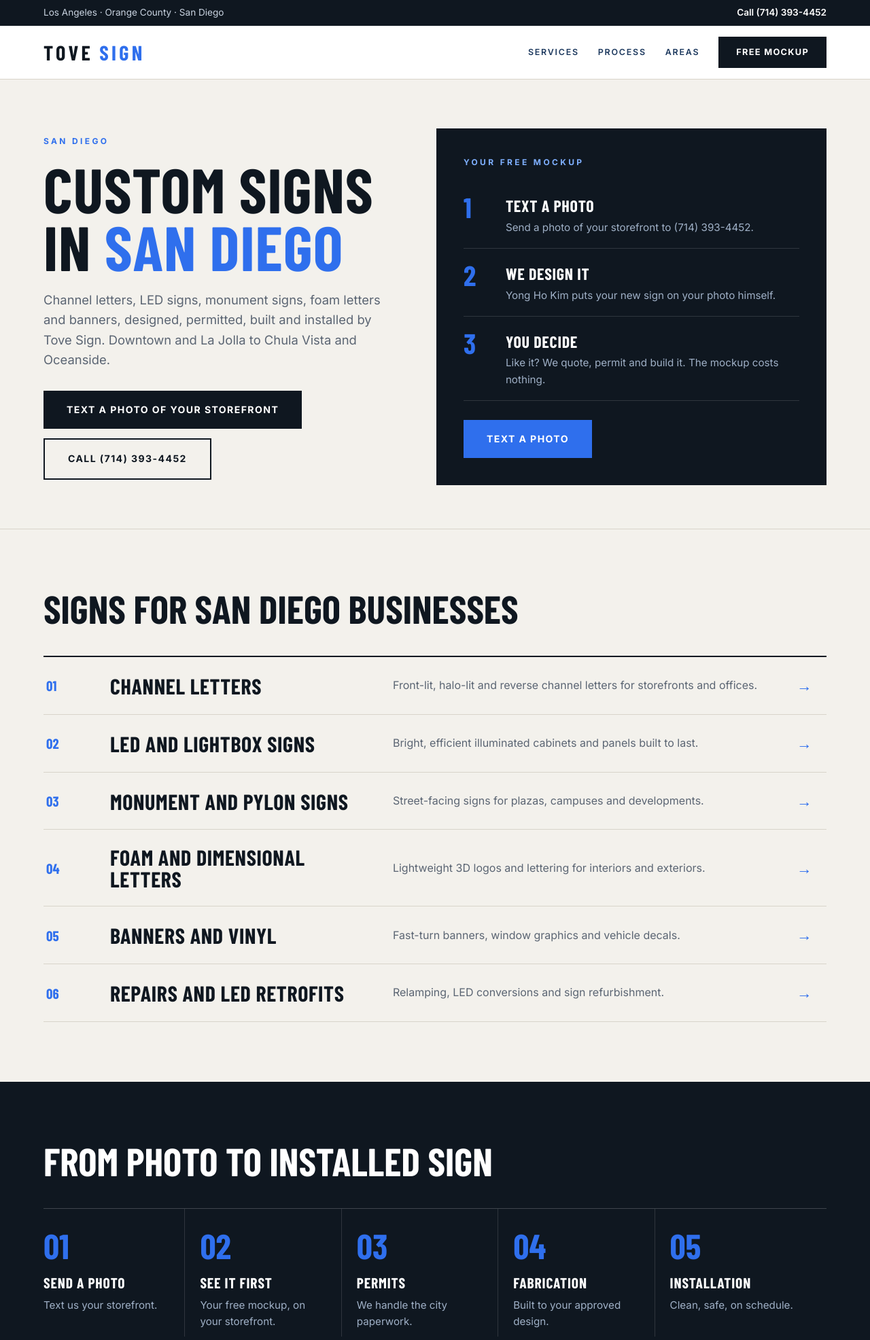
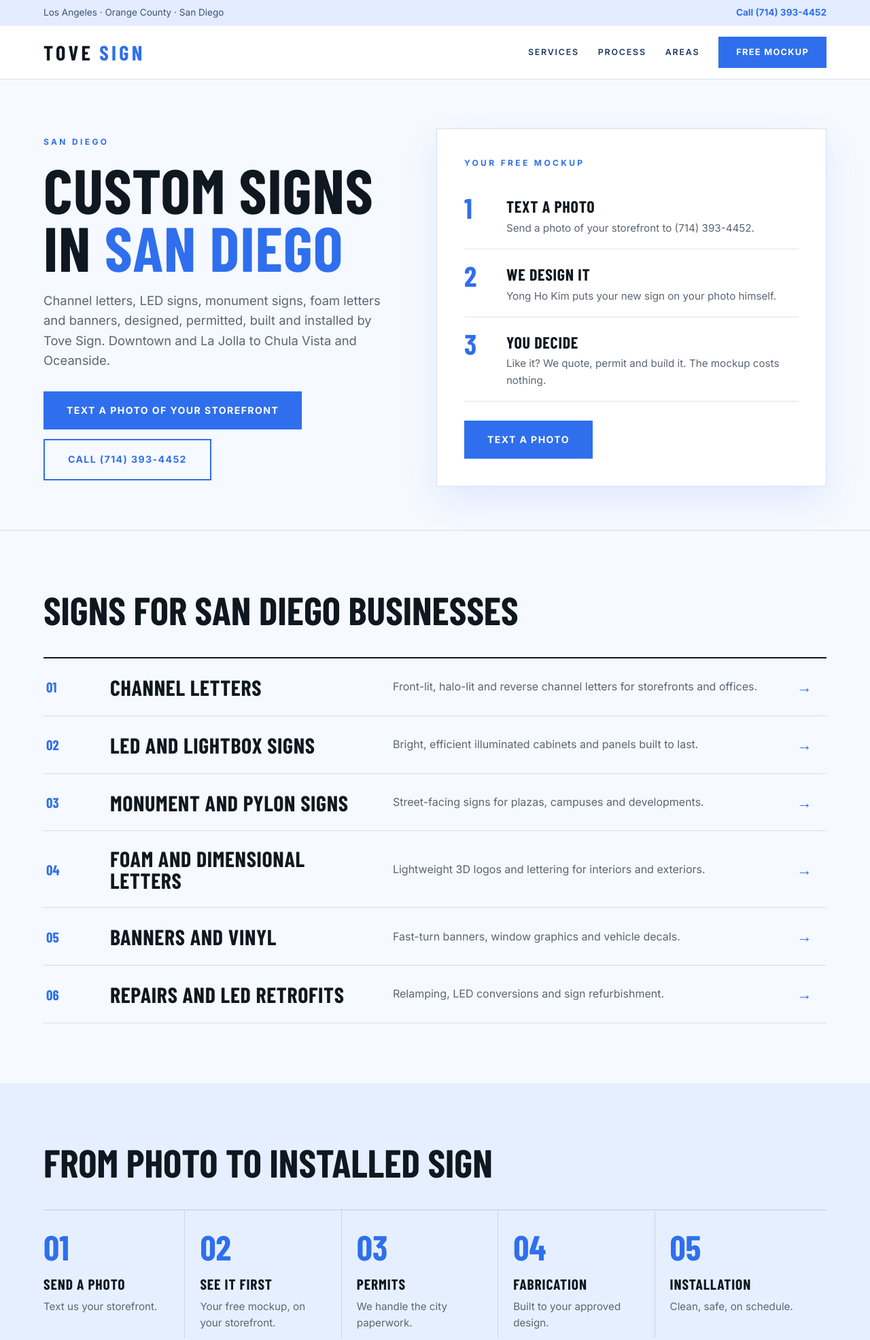
Before and after one commit to jaydenykim/tove-sign, a plain HTML site: page san-diego/index.html in a window 1280 px wide. Shown: the top 1972 px of the page at 68% size. Drawn offline with nearby package versions, Linux system fonts and the light colour scheme; a web font is replaced by a local one.

Commit message:
Light blue and white theme, remove all dark sections
Co-Authored-By: Claude Sonnet 5.5 <noreply@anthropic.com>
Claude-Session: https://claude.ai/code/session_01BUkAaziiEKHoAwAFJWk3aX

```diff
--- a/san-diego/index.html
+++ b/san-diego/index.html
@@ -1,6 +1,6 @@
 <!DOCTYPE html><html lang="en"><head><meta charset="UTF-8"><meta name="viewport" content="width=device-width,initial-scale=1">
 <title>Custom Signs in San Diego | Tove Sign</title><meta name="description" content="Custom channel letters, LED signs, monument signs and banners in San Diego. Tove Sign handles design, permits, fabrication and installation. Free quotes."><link rel="canonical" href="https://tovesign.com/san-diego/">
-<meta property="og:title" content="Custom Signs in San Diego | Tove Sign"><meta property="og:description" content="Custom channel letters, LED signs, monument signs and banners in San Diego. Tove Sign handles design, permits, fabrication and installation. Free quotes."><meta property="og:type" content="website"><meta name="theme-color" content="#0f1720">
+<meta property="og:title" content="Custom Signs in San Diego | Tove Sign"><meta property="og:description" content="Custom channel letters, LED signs, monument signs and banners in San Diego. Tove Sign handles design, permits, fabrication and installation. Free quotes."><meta property="og:type" content="website"><meta name="theme-color" content="#f6f9ff">
 <link rel="preconnect" href="https://fonts.googleapis.com"><link rel="preconnect" href="https://fonts.gstatic.com" crossorigin>
 <link href="https://fonts.googleapis.com/css2?family=Barlow+Condensed:wght@600;700;800&family=Inter:wght@400;500;600;700&display=swap" rel="stylesheet">
 <link rel="stylesheet" href="/style.css"></head><body>
--- a/style.css
+++ b/style.css
@@ -1,21 +1,21 @@
 
-:root{--paper:#f3f1ec;--white:#fff;--ink:#0f1720;--steel:#1e3a5f;--blue:#2f6fed;--line:#d8d4ca;--muted:#5b6573;--glow:#ffe9a8}
+:root{--paper:#f6f9ff;--white:#fff;--ink:#0f1720;--steel:#1e3a5f;--blue:#2f6fed;--line:#d3dff2;--muted:#5b6573;--glow:#ffe9a8}
 *{box-sizing:border-box}html{scroll-behavior:smooth}
 body{margin:0;font-family:Inter,system-ui,Segoe UI,Arial,sans-serif;background:var(--paper);color:var(--ink);line-height:1.6;-webkit-font-smoothing:antialiased}
 a{color:inherit}
 .disp{font-family:"Barlow Condensed","Arial Narrow",Impact,sans-serif;text-transform:uppercase;letter-spacing:.02em}
-.util{background:var(--ink);color:#c9d3e0;font-size:.85rem;display:flex;justify-content:space-between;padding:8px 5vw;gap:16px;flex-wrap:wrap}
-.util a{text-decoration:none;color:#fff;font-weight:600}
+.util{background:#e3edff;color:#3d5278;font-size:.85rem;display:flex;justify-content:space-between;padding:8px 5vw;gap:16px;flex-wrap:wrap}
+.util a{text-decoration:none;color:var(--blue);font-weight:700}
 header{display:flex;justify-content:space-between;align-items:center;padding:16px 5vw;background:var(--white);border-bottom:1px solid var(--line);position:sticky;top:0;z-index:20}
 .logo{font-family:"Barlow Condensed",Impact,sans-serif;font-weight:800;font-size:1.9rem;letter-spacing:.14em;text-decoration:none;color:var(--ink);line-height:1}
 .logo span{color:var(--blue);margin-left:.3em}
 nav{display:flex;gap:28px;align-items:center}
 nav a{text-decoration:none;font-size:.78rem;letter-spacing:.14em;text-transform:uppercase;font-weight:600;color:var(--steel)}
 nav a:hover{color:var(--blue)}
-.btn{display:inline-block;background:var(--ink);color:#fff!important;padding:13px 26px;font-weight:700;letter-spacing:.1em;text-transform:uppercase;font-size:.8rem;text-decoration:none;border:0;cursor:pointer;font-family:inherit;transition:.2s}
-.btn:hover{background:var(--blue)}
-.btn.alt{background:transparent;color:var(--ink)!important;border:2px solid var(--ink)}
-.btn.alt:hover{background:var(--ink);color:#fff!important}
+.btn{display:inline-block;background:var(--blue);color:#fff!important;padding:13px 26px;font-weight:700;letter-spacing:.1em;text-transform:uppercase;font-size:.8rem;text-decoration:none;border:0;cursor:pointer;font-family:inherit;transition:.2s}
+.btn:hover{background:#1a50c8}
+.btn.alt{background:transparent;color:var(--blue)!important;border:2px solid var(--blue)}
+.btn.alt:hover{background:var(--blue);color:#fff!important}
 .btn.big{padding:17px 34px;font-size:.88rem}
 .hero{display:grid;grid-template-columns:1fr 1.1fr;gap:56px;align-items:center;padding:72px 5vw 64px;border-bottom:1px solid var(--line)}
 .kick{font-size:.75rem;letter-spacing:.28em;text-transform:uppercase;color:var(--blue);font-weight:700;margin:0 0 18px}
@@ -26,11 +26,11 @@ h1 em{font-style:normal;color:var(--blue)}
 .hero figure{margin:0;background:var(--white);border:1px solid var(--line);padding:18px}
 .hero figcaption{font-size:.72rem;letter-spacing:.16em;text-transform:uppercase;color:var(--muted);margin-top:10px;display:flex;justify-content:space-between}
 svg{display:block;width:100%;height:auto}
-.strip{display:grid;grid-template-columns:repeat(4,1fr);background:var(--steel);color:#fff}
-.strip div{padding:26px 5vw 26px 28px;border-right:1px solid #ffffff22}
+.strip{display:grid;grid-template-columns:repeat(4,1fr);background:#dce8ff;color:var(--ink)}
+.strip div{padding:26px 5vw 26px 28px;border-right:1px solid #b9cdf5}
 .strip div:last-child{border:0}
 .strip b{font-family:"Barlow Condensed",Impact,sans-serif;font-size:1.6rem;text-transform:uppercase;letter-spacing:.04em;display:block}
-.strip span{font-size:.88rem;color:#b8c7dc}
+.strip span{font-size:.88rem;color:var(--muted)}
 section{padding:88px 5vw}
 .head{display:flex;justify-content:space-between;align-items:end;gap:30px;margin-bottom:40px;flex-wrap:wrap}
 h2{font-family:"Barlow Condensed",Impact,sans-serif;font-weight:800;text-transform:uppercase;font-size:clamp(2.2rem,4.6vw,3.6rem);line-height:1;margin:0}
@@ -47,13 +47,13 @@ h2{font-family:"Barlow Condensed",Impact,sans-serif;font-weight:800;text-transfo
 .types figure:last-child{border:0}
 .types figcaption{font-family:"Barlow Condensed",sans-serif;text-transform:uppercase;font-size:1.15rem;font-weight:700;letter-spacing:.06em;margin-top:14px}
 .types small{display:block;color:var(--muted);font-size:.82rem;letter-spacing:0;font-family:Inter,sans-serif;text-transform:none;font-weight:400}
-.dark{background:var(--ink);color:#fff}
-.dark .head p{color:#9fb0c6}
-.steps{display:grid;grid-template-columns:repeat(5,1fr);gap:0;list-style:none;padding:0;margin:0;counter-reset:s;border-top:1px solid #ffffff33}
-.steps li{counter-increment:s;padding:28px 22px 10px 0;border-right:1px solid #ffffff22;margin-right:22px;color:#9fb0c6;font-size:.95rem}
+.dark,section.alt{background:#e6efff;color:var(--ink)}
+.dark .head p{color:var(--muted)}
+.steps{display:grid;grid-template-columns:repeat(5,1fr);gap:0;list-style:none;padding:0;margin:0;counter-reset:s;border-top:1px solid #b9cdf5}
+.steps li{counter-increment:s;padding:28px 22px 10px 0;border-right:1px solid #c3d4f5;margin-right:22px;color:var(--muted);font-size:.95rem}
 .steps li:last-child{border:0}
 .steps li:before{content:"0" counter(s);display:block;font-family:"Barlow Condensed",sans-serif;font-size:3.2rem;font-weight:800;color:var(--blue);line-height:1;margin-bottom:12px}
-.steps b{display:block;color:#fff;font-family:"Barlow Condensed",sans-serif;text-transform:uppercase;font-size:1.35rem;letter-spacing:.04em;margin-bottom:4px}
+.steps b{display:block;color:var(--ink);font-family:"Barlow Condensed",sans-serif;text-transform:uppercase;font-size:1.35rem;letter-spacing:.04em;margin-bottom:4px}
 .areas{display:grid;grid-template-columns:repeat(3,1fr);gap:20px}
 .area{background:var(--white);border:1px solid var(--line);padding:34px;text-decoration:none;transition:.2s;display:block}
 .area:hover{border-color:var(--blue);transform:translateY(-4px)}
@@ -69,18 +69,18 @@ input:focus,select:focus,textarea:focus{outline:2px solid var(--blue);border-col
 textarea{min-height:120px}.hp{display:none}
 .note{font-size:.88rem;color:var(--muted);margin:0}
 .page{padding:64px 5vw}
-footer{background:var(--ink);color:#9fb0c6;padding:48px 5vw;display:flex;justify-content:space-between;gap:30px;flex-wrap:wrap;font-size:.9rem}
-footer .logo{color:#fff}footer a{color:#fff;text-decoration:none}
+footer{background:#e3edff;color:var(--muted);padding:48px 5vw;display:flex;justify-content:space-between;gap:30px;flex-wrap:wrap;font-size:.9rem}
+footer .logo{color:var(--ink)}footer a{color:var(--blue);text-decoration:none;font-weight:600}
 @media(max-width:960px){.hero,.quote{grid-template-columns:1fr;gap:36px}.strip{grid-template-columns:1fr 1fr}.types{grid-template-columns:1fr 1fr}.steps{grid-template-columns:1fr 1fr}.areas{grid-template-columns:1fr}.row{grid-template-columns:44px 1fr 24px}.row p{display:none}nav a:not(.btn){display:none}}
 @media(max-width:560px){.two{grid-template-columns:1fr}.strip{grid-template-columns:1fr}.types{grid-template-columns:1fr}.util span{display:none}}
-.how{background:var(--ink);color:#fff;padding:40px}
-.how .kick{color:#7fb0ff}
+.how{background:#fff;color:var(--ink);padding:40px;border:1px solid var(--line);box-shadow:0 20px 50px #1f5eff1a}
+.how .kick{color:var(--blue)}
 .how ol{list-style:none;padding:0;margin:0 0 28px;counter-reset:h}
-.how li{counter-increment:h;display:grid;grid-template-columns:48px 1fr;gap:0 14px;padding:18px 0;border-bottom:1px solid #ffffff22}
+.how li{counter-increment:h;display:grid;grid-template-columns:48px 1fr;gap:0 14px;padding:18px 0;border-bottom:1px solid #dbe5f3}
 .how li:before{content:counter(h);grid-row:span 2;font-family:"Barlow Condensed",sans-serif;font-size:2.6rem;font-weight:800;color:var(--blue);line-height:1}
 .how b{font-family:"Barlow Condensed",sans-serif;text-transform:uppercase;font-size:1.5rem;letter-spacing:.03em}
-.how span{color:#9fb0c6;font-size:.95rem}
-.how .btn{background:var(--blue)}.how .btn:hover{background:#fff;color:var(--ink)!important}
+.how span{color:var(--muted);font-size:.95rem}
+
 figure.photo{margin:0}figure.photo img{width:100%;height:auto;display:block;aspect-ratio:4/3;object-fit:cover}
 .gal{display:grid;grid-template-columns:repeat(3,1fr);gap:14px}
 .gal figure{margin:0;overflow:hidden;background:#ddd}
@@ -99,6 +99,6 @@ figure.photo{margin:0}figure.photo img{width:100%;height:auto;display:block;aspe
 @media(max-width:960px){.gal{grid-template-columns:1fr 1fr}.about{grid-template-columns:1fr;gap:28px}
 .dock{display:grid;grid-template-columns:1.6fr 1fr;position:fixed;left:0;right:0;bottom:0;z-index:30;box-shadow:0 -6px 20px #0003}
 .dock a{padding:16px;text-align:center;font-weight:700;letter-spacing:.1em;text-transform:uppercase;font-size:.82rem;text-decoration:none;background:var(--blue);color:#fff}
-.dock a+a{background:var(--ink)}body{padding-bottom:54px}}
+.dock a+a{background:#e3edff;color:var(--blue)}body{padding-bottom:54px}}
 @media(max-width:560px){.gal{grid-template-columns:1fr}.how{padding:28px}}
 @media(prefers-reduced-motion:reduce){html{scroll-behavior:auto}*{transition:none!important}}
```
Also changed, not shown: 404.html (+1 -1 lines), index.html (+1 -1 lines), los-angeles/index.html (+1 -1 lines), orange-county/index.html (+1 -1 lines).
